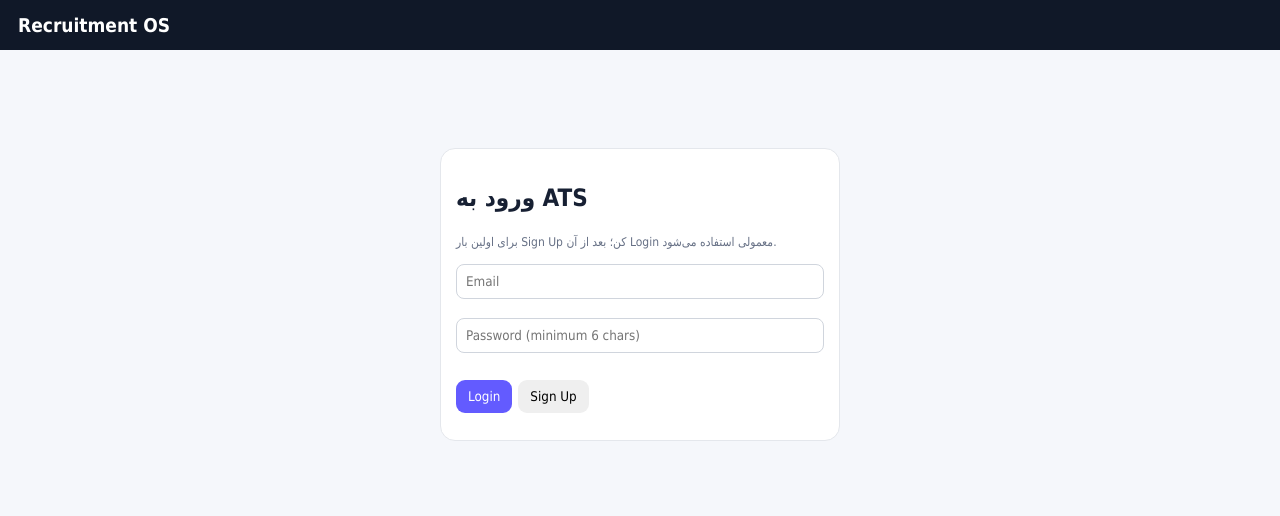
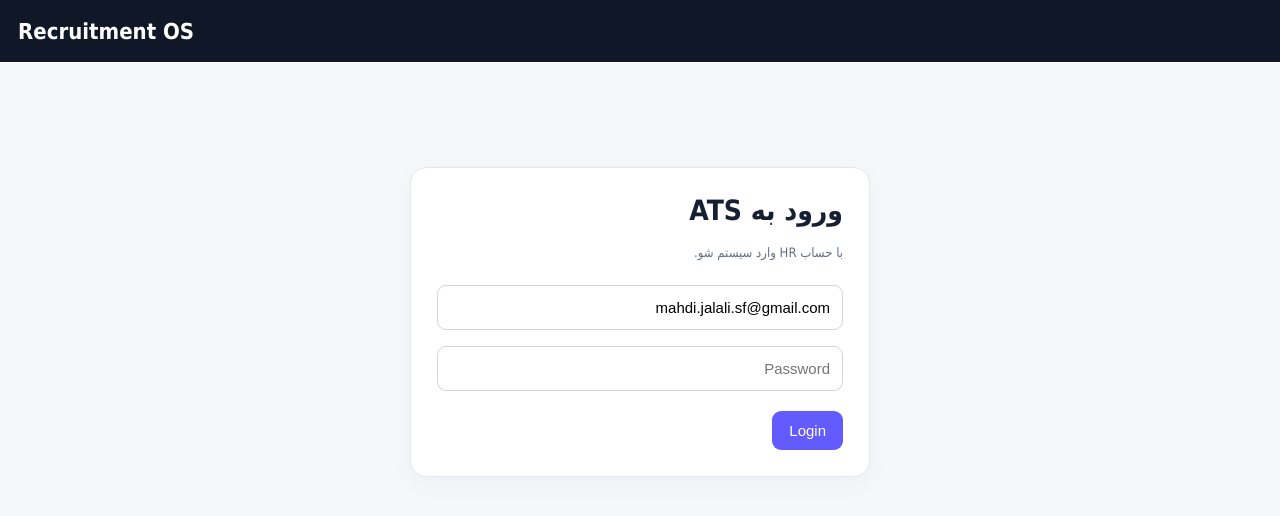
Before and after one commit to mahdijalalisf-dot/recruitment-os, a Next.js app: page / in a window 1280 px wide. Shown: the top 516 px of the page. Built offline with nearby package versions, Linux system fonts and the light colour scheme.

Commit message:
Replace injected legacy login with native Next.js login

```diff
--- a/pages/index.js
+++ b/pages/index.js
@@ -1,74 +1,57 @@
 import Head from 'next/head'
-import fs from 'fs'
-import path from 'path'
+import { useEffect, useState } from 'react'
 
-export async function getStaticProps() {
-  const html = fs.readFileSync(path.join(process.cwd(), 'index.html'), 'utf8')
-  const body = html.match(/<body>([\s\S]*?)<\/body>/i)?.[1] || html
-  const style = html.match(/<style>([\s\S]*?)<\/style>/i)?.[1] || ''
-  let scripts = [...html.matchAll(/<script>([\s\S]*?)<\/script>/gi)].map(m => m[1]).join('\n')
-  scripts = scripts.replace("const URL='https://wpjixgfnynrboptwpotd.supabase.co',KEY='sb_publishable_IwnnE09a7GnBzIHG-Z4ssQ_gTJTqLfg';\nconst sb=supabase.createClient(URL,KEY);let me=null,profile=null,currentJob=null;", "const URL=window.location.origin+'/supabase',KEY='sb_publishable_IwnnE09a7GnBzIHG-Z4ssQ_gTJTqLfg';\nlet sb=supabase.createClient(URL,KEY);let me=null,profile=null,currentJob=null;")
-  scripts = scripts.replace(/async function boot\(\)\{[\s\S]*?else showLogin\(\)\}/, `async function boot(){
-    as.innerHTML=stages.map(x=>\`<option value="\${x[0]}">\${x[1]}</option>\`).join('');
-    const saved=localStorage.getItem('recruitment_os_session');
-    if(saved){
-      try{
-        const s=JSON.parse(saved);
-        me=s.user;
-        sb=supabase.createClient(URL,KEY,{global:{headers:{Authorization:'Bearer '+s.access_token}}});
-        await ensureProfile();
-        showApp();
-        return;
-      }catch(e){localStorage.removeItem('recruitment_os_session')}
-    }
-    showLogin();
-  }`)
-  scripts = scripts.replace(/async function login\(\)\{[\s\S]*?\n  \}/, `async function login(){
-    loginMsg.textContent='در حال ورود...';
-    const xhr=new XMLHttpRequest();
-    xhr.open('POST','/api/login',true);
-    xhr.setRequestHeader('Content-Type','application/json');
-    xhr.timeout=12000;
-    xhr.onload=async function(){
-      try{
-        const out=JSON.parse(xhr.responseText||'{}');
-        if(xhr.status<200||xhr.status>=300){loginMsg.textContent=out.error||out.message||'خطا در ورود';return}
-        me=out.user;
-        localStorage.setItem('recruitment_os_session',JSON.stringify({access_token:out.access_token,refresh_token:out.refresh_token,user:out.user}));
-        sb=supabase.createClient(URL,KEY,{global:{headers:{Authorization:'Bearer '+out.access_token}}});
-        await ensureProfile();
-        showApp();
-      }catch(e){loginMsg.textContent='خطا در پردازش پاسخ سرور';}
-    };
-    xhr.onerror=function(){loginMsg.textContent='خطا در ارتباط با سرور';};
-    xhr.ontimeout=function(){loginMsg.textContent='ارتباط با سرور زمان‌بر شد؛ دوباره تلاش کن.';};
-    xhr.send(JSON.stringify({email:email.value.trim(),password:password.value}));
-  }`)
-  scripts = scripts.replace(/async function signup\(\)\{[\s\S]*?\n  \}/, `async function signup(){
-    loginMsg.textContent='در حال ساخت حساب...';
+export default function Home(){
+  const [email,setEmail]=useState('mahdi.jalali.sf@gmail.com')
+  const [password,setPassword]=useState('')
+  const [msg,setMsg]=useState('')
+  const [loading,setLoading]=useState(false)
+  const [user,setUser]=useState(null)
+  const [profile,setProfile]=useState(null)
+
+  useEffect(()=>{
     try{
-      const controller=new AbortController(); const timer=setTimeout(()=>controller.abort(),12000);
-      const res=await fetch('/api/signup',{method:'POST',headers:{'content-type':'application/json'},body:JSON.stringify({email:email.value.trim().toLowerCase(),password:password.value}),signal:controller.signal}); clearTimeout(timer);
-      const out=await res.json();
-      if(!res.ok){loginMsg.textContent=out.msg||out.error_description||out.message||'خطا در ساخت حساب';return}
-      if(out.access_token&&out.user){
-        me=out.user;
-        localStorage.setItem('recruitment_os_session',JSON.stringify({access_token:out.access_token,refresh_token:out.refresh_token,user:out.user}));
-        sb=supabase.createClient(URL,KEY,{global:{headers:{Authorization:'Bearer '+out.access_token}}});
-        await ensureProfile(); showApp(); return;
-      }
-      loginMsg.textContent='حساب ساخته شد. ایمیل تأیید را بررسی کن و سپس Login بزن.';
-    }catch(e){loginMsg.textContent=e.name==='AbortError'?'ارتباط با سرور زمان‌بر شد؛ دوباره تلاش کن.':'خطا در ساخت حساب';}
-  }`)
-  scripts = scripts.replace("async function logout(){await sb.auth.signOut();location.reload()}", "async function logout(){localStorage.removeItem('recruitment_os_session');location.reload()}")
-  return { props: { body, style, scripts } }
-}
+      const raw=localStorage.getItem('recruitment_os_session')
+      if(raw){const s=JSON.parse(raw); if(s?.user){setUser(s.user);setProfile({full_name:'Mahdi Jalali',role:'hr'})}}
+    }catch(e){}
+  },[])
 
-export default function Home({ body, style, scripts }) {
+  async function login(e){
+    e.preventDefault()
+    setLoading(true);setMsg('در حال ورود...')
+    try{
+      const controller=new AbortController(); const timer=setTimeout(()=>controller.abort(),15000)
+      const res=await fetch('/api/login',{method:'POST',headers:{'Content-Type':'application/json'},body:JSON.stringify({email:email.trim(),password}),signal:controller.signal})
+      clearTimeout(timer)
+      const out=await res.json().catch(()=>({}))
+      if(!res.ok){setMsg(out.error||'خطا در ورود');setLoading(false);return}
+      localStorage.setItem('recruitment_os_session',JSON.stringify(out))
+      setUser(out.user)
+      setProfile({full_name:'Mahdi Jalali',role:'hr'})
+      setMsg('')
+    }catch(err){setMsg(err.name==='AbortError'?'ارتباط با سرور زمان‌بر شد.':'خطا در ارتباط با سرور')}
+    setLoading(false)
+  }
+
+  function logout(){localStorage.removeItem('recruitment_os_session');setUser(null);setProfile(null);setPassword('')}
+
   return <>
-    <Head><title>Recruitment OS</title><meta name="viewport" content="width=device-width,initial-scale=1" /><script src="https://cdn.jsdelivr.net/npm/@supabase/supabase-js@2"></script></Head>
-    <style dangerouslySetInnerHTML={{__html: style}} />
-    <div dangerouslySetInnerHTML={{__html: body.replace(/<script>[\s\S]*?<\/script>/gi, '')}} />
-    <script dangerouslySetInnerHTML={{__html: scripts}} />
+    <Head><title>Recruitment OS</title><meta name="viewport" content="width=device-width,initial-scale=1" /></Head>
+    <style jsx global>{`*{box-sizing:border-box}body{margin:0;background:#f5f7fb;color:#172033;font-family:Tahoma,Arial,sans-serif}header{height:62px;background:#101828;color:white;display:flex;align-items:center;justify-content:space-between;padding:0 18px}.brand{font-size:22px;font-weight:800}.wrap{min-height:calc(100vh - 62px);display:flex;align-items:flex-start;justify-content:center;padding-top:105px}.card{width:min(460px,92vw);background:white;border:1px solid #e4e7ec;border-radius:16px;padding:26px;box-shadow:0 8px 30px #00000008}h1{font-size:28px;margin:0 0 14px}p{color:#667085;line-height:1.8;font-size:13px}input{width:100%;height:45px;border:1px solid #d0d5dd;border-radius:9px;padding:0 12px;font-size:15px;margin:8px 0}button{border:0;border-radius:9px;padding:11px 17px;cursor:pointer;font-size:15px}.primary{background:#635bff;color:white}.secondary{background:#f2f4f7}.msg{margin-top:12px;color:#475467}.dashboard{width:min(1100px,94vw);background:white;border:1px solid #e4e7ec;border-radius:16px;padding:22px}.tabs{display:flex;gap:8px;margin:18px 0}.tab{background:#eef2ff;color:#3730a3}.status{display:inline-block;background:#dcfae6;color:#067647;padding:5px 9px;border-radius:999px;font-size:12px}`}</style>
+    <header><div className="brand">Recruitment OS</div>{user&&<button className="secondary" onClick={logout}>Logout</button>}</header>
+    <main className="wrap">
+      {!user?<form className="card" onSubmit={login} dir="rtl">
+        <h1>ورود به ATS</h1><p>با حساب HR وارد سیستم شو.</p>
+        <input type="email" value={email} onChange={e=>setEmail(e.target.value)} required placeholder="Email" />
+        <input type="password" value={password} onChange={e=>setPassword(e.target.value)} required minLength={6} placeholder="Password" />
+        <div style={{display:'flex',gap:8,marginTop:12}}><button className="primary" type="submit" disabled={loading}>{loading?'در حال ورود...':'Login'}</button></div>
+        {msg&&<div className="msg">{msg}</div>}
+      </form>:
+      <section className="dashboard" dir="rtl">
+        <div style={{display:'flex',justifyContent:'space-between',alignItems:'center',gap:12,flexWrap:'wrap'}}><div><h1 style={{marginBottom:4}}>Recruitment OS</h1><p style={{margin:0}}>خوش آمدی، {profile?.full_name||user.email}</p></div><span className="status">HR</span></div>
+        <div className="tabs"><button className="tab">Hiring Requests</button><button className="tab">Jobs</button><button className="tab">Automations / Settings</button></div>
+        <div style={{background:'#f8fafc',border:'1px solid #e4e7ec',borderRadius:12,padding:18}}><b>ورود با موفقیت انجام شد.</b><p>در مرحله بعد برد جذب، Hiring Request، Candidate Screening و Stage Actions را روی همین نسخه Native Next.js منتقل می‌کنیم.</p></div>
+      </section>}
+    </main>
   </>
 }
```
